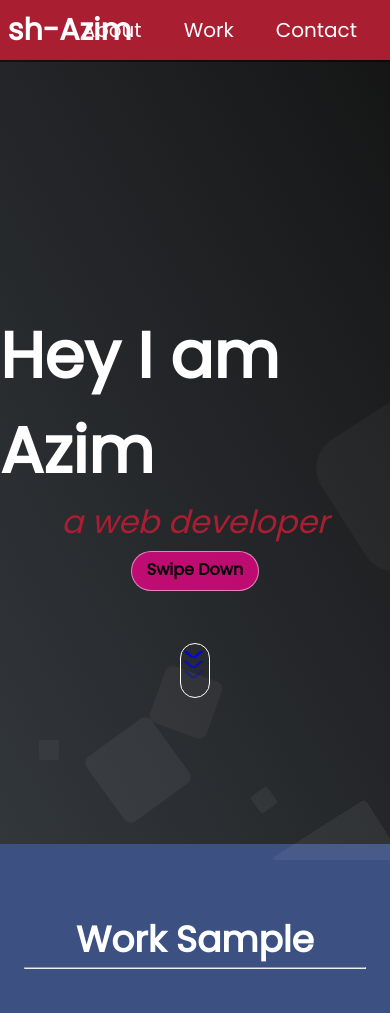
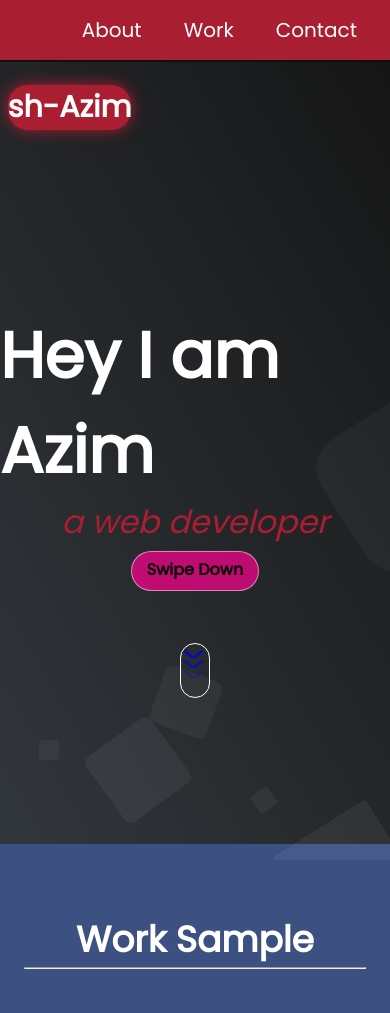
Before and after one commit to Shazim007/Work-Sample, a plain HTML site: page index.html in a window 390 px wide. Shown: the top 1013 px of the page. Drawn offline with Linux system fonts and the light colour scheme.

Commit message:
add media query on 'nav h2'

```diff
--- a/styles.css
+++ b/styles.css
@@ -333,4 +333,10 @@
     #project-grid{
       grid-template-columns: 1fr;
     }
+    nav h2{
+    background: var(--red);
+    border-radius: 20px ;
+    box-shadow: 0 0 15px var(--red);
+    top:60px
+    }
   }
```
